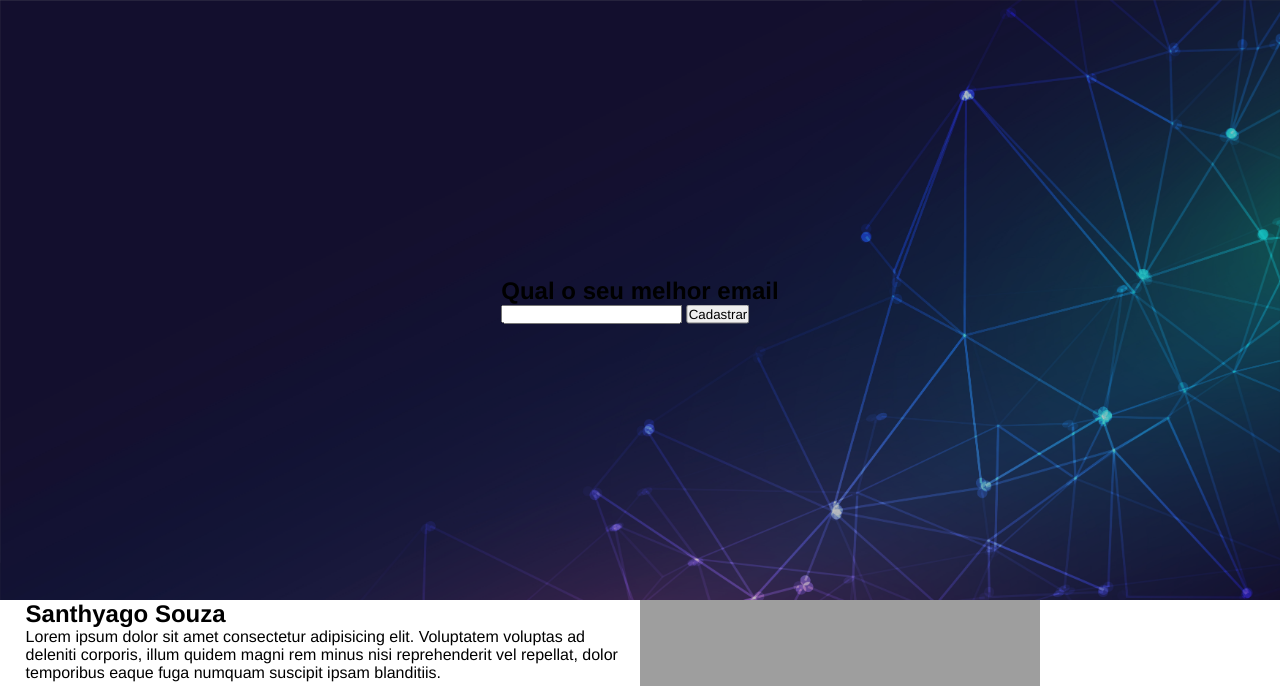
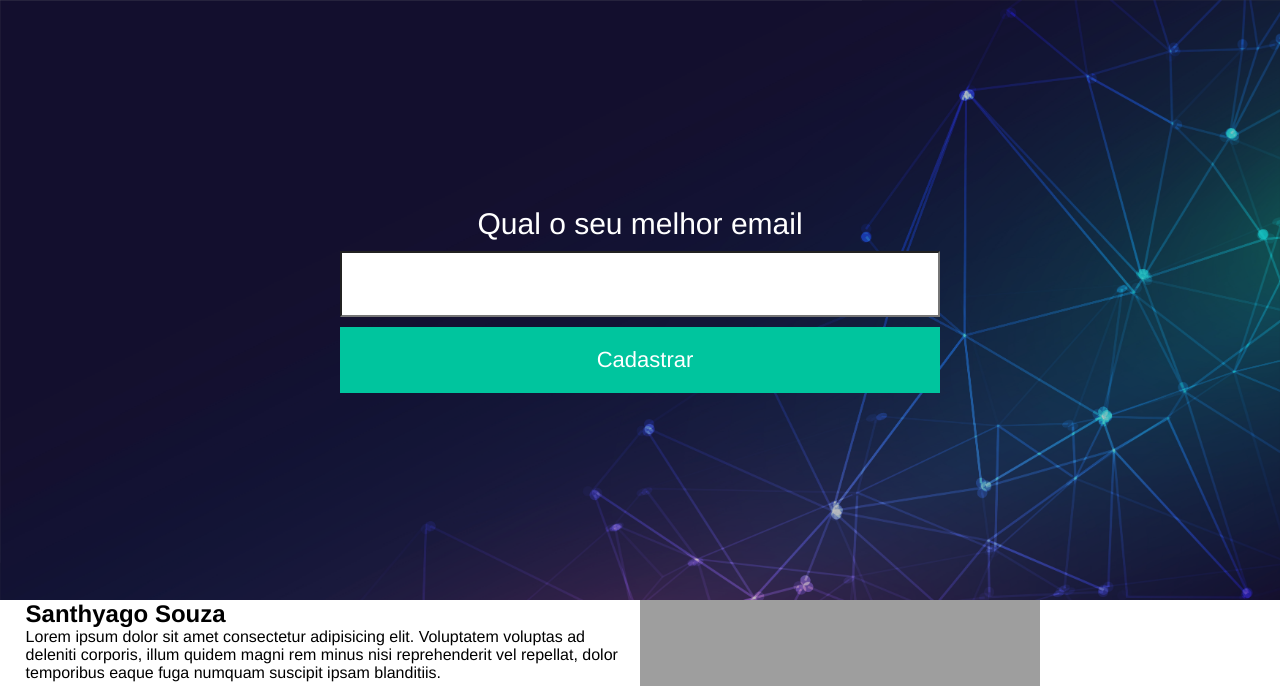
Before and after one commit to SanthyagoSouza/2---danki-code, a PHP site: page / in a window 1280 px wide. Shown: the part 63-749 px from the top of the page. Run offline with PHP 8.4, Linux system fonts and the light colour scheme; some libraries are stand-ins or nearby versions; grey boxes are pictures that could not be loaded.

Commit message:
correcoes dos campos de imput e das imagens

```diff
--- a/estilo/style.css
+++ b/estilo/estilo.css
@@ -55,6 +55,7 @@ nav.desktop ul {
     list-style-type: none;
 
 }
+
 .mobile {
     display: none;
 }
@@ -73,6 +74,7 @@ nav.desktop a {
     text-transform: uppercase;
 
 }
+
 section.banner-principal {
     width: 100%;
     height: 600px;
@@ -92,6 +94,8 @@ div.overlay {
 }
 
 section.banner-principal form {
+    width: 98%;
+    max-width: 600px;
     z-index: 2;
     position: absolute;
     left: 50%;
@@ -99,3 +103,34 @@ section.banner-principal form {
     transform: translate(-50%, -50%);
     -ms-transform: translate(-50%, -50%);
 }
+
+section.banner-principal form h2 {
+    color: white;
+    font-weight: 300;
+    font-size: 30px;
+    text-align: center;
+
+}
+
+section.banner-principal form input[type=email] {
+    width: 100%;
+    height: 66px;
+    margin-top: 10px;
+    background-color: white;
+    color: #333;
+    font-size: 22px;
+    padding-left: 10px;
+}
+
+section.banner-principal form input[type=submit] {
+    width: 100%;
+    height: 66px;
+    margin-top: 10px;
+    background-color: #00c59e;
+    color: white;
+    font-size: 22px;
+    padding-left: 10px;
+    cursor: pointer;
+    font-size: 22px;
+    border: 0;
+}
--- a/index.php
+++ b/index.php
@@ -3,7 +3,7 @@
 
 <head>
     <meta charset="UTF-8">
-    <link rel="stylesheet" href="estilo/style.css">
+    <link rel="stylesheet" href="estilo/estilo.css">
     <link rel="stylesheet" href="https://cdnjs.cloudflare.com/ajax/libs/font-awesome/4.7.0/css/font-awesome.min.css">
     <link rel="stylesheet" href="path/to/font-awesome/css/font-awesome.min.css">
     <meta name="viewport" content="width=device-width, initial-scale=1.0">
@@ -12,6 +12,13 @@
     <title>projeto 01</title>
 
     <style>
+        section.banner-principal {
+            width: 100%;
+            height: 600px;
+            background-image: url("./img/19187761.jpg");
+            background-size: cover;
+            position: relative;
+        }
 
     </style>
 
```
